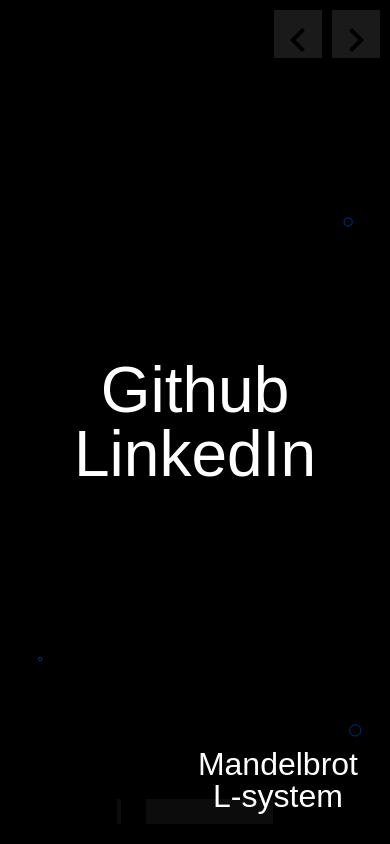
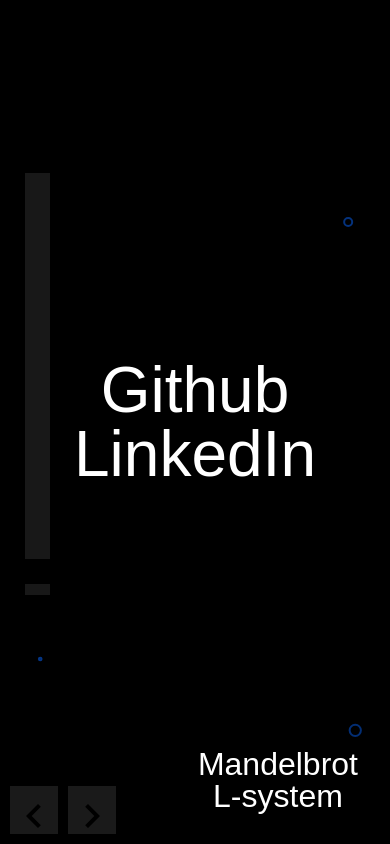
Before and after one commit to Drenata/patrick-andersson, a React app: page / in a window 390 px wide. Built offline with nearby package versions, Linux system fonts and the light colour scheme.

Commit message:
Make stuff easier for mobilephones

```diff
--- a/src/backgrounds/Rain.tsx
+++ b/src/backgrounds/Rain.tsx
@@ -56,8 +56,9 @@
       const x = this.random.nextFloat() * this.width;
       const y = this.random.nextFloat() * this.height;
 
-      for (let i = 0; i < y; i+= 30) {
-        this.context.fillRect(x, i, 1, Math.min(this.height / 5, y - i));
+      const dropSpeed = 30;
+      for (let i = -10; i < y; i+= dropSpeed) {
+        this.context.fillRect(x, i, 2, Math.min(this.height / 10, y - i));
         yield;
       }
 
@@ -65,6 +66,7 @@
       const speed = size / 60;
       for (let i = 0; i < size; i+= speed) {
         this.context.strokeStyle = Color.linearInterpolate(this.beginningColor, this.endColor, i / size).toString();
+        this.context.lineWidth = 2;
         this.context.beginPath();
         this.context.arc(x, y, i / 2, 0, 2 * Math.PI);
         this.context.stroke();
@@ -76,7 +78,7 @@
       this.width = width;
       this.height = height;
       this.context = context;
-      this.context.fillStyle = "rgba(4, 57, 142, 0.7)";
+      this.context.fillStyle = "rgba(4, 57, 142, 1.0)";
       this.context.clearRect(0, 0, width, height);
 
       for (let i = 0; i < this.drops.length; i++) {
--- a/src/components/Slider.tsx
+++ b/src/components/Slider.tsx
@@ -30,6 +30,7 @@
 
   render() {
     return (
+      <div className="slider-div">
         <input
           key={this.props.id}
           type="range"
@@ -40,7 +41,8 @@
           id={this.props.id}
           onInput={this.props.onInput}
           onChange={this.onChange}
-      />);
+        />
+      </div>);
   }
 
 }
--- a/style.css
+++ b/style.css
@@ -1,4 +1,4 @@
-*{
+* {
   font-family: sans-serif;
   padding: 0;
   margin: 0;
@@ -10,20 +10,20 @@
   overflow: hidden;
 }
 
-body{
-  background: rgb(0, 0, 0)
+body {
+  background: rgb(0, 0, 0);
 }
 
-a{
+a {
   text-decoration: none;
   color: #fff;
 }
 
-a:hover{
+a:hover {
   color: rgba(255, 255, 255, 0.33);
 }
 
-.content{
+.content {
   display: flex;
   height: 100%;
   font-size: 4em;
@@ -32,7 +32,7 @@
   align-items: center;
 }
 
-.projects{
+.projects {
   position: absolute;
   right: 1em;
   bottom: 1em;
@@ -49,20 +49,20 @@
 }
 
 .bg-controller {
-  opacity: 0.1;
-  color: #d3d3d394;
   position: fixed;
-  bottom: 10px;
-  left: 50%;
-  width: 40%;
-  transform: translate(-50%, 0);
-  margin: 0 auto;
+  top: 0px;
+  left: 25px;
+  height: 100%;
+  display: flex;
+  flex-direction: column;
+  justify-content: center;
+  pointer-events: none;
 }
 
 #next-bg {
   position: fixed;
-  top: 10px;
-  right: 10px;
+  left: 68px;
+  bottom: 10px;
   height: 48px;
   width: 48px;
   background-color: rgba(255, 255, 255, 0.1);
@@ -70,8 +70,8 @@
 
 #prev-bg {
   position: fixed;
-  top: 10px;
-  right: 68px;
+  bottom: 10px;
+  left: 10px;
   height: 48px;
   width: 48px;
   background-color: rgba(255, 255, 255, 0.1);
@@ -89,21 +89,34 @@
   fill: rgba(0, 0, 0, 1);
 }
 
-.slidecontainer {
-  width: 100%;
+.slidercontainer {
+  height: 60vh;
+  display: flex;
+  justify-content: flex-end;
+  flex-direction: row;
+}
+
+.slider-div {
+  width: 25px;
+  padding-right: 25px;
 }
 
 .slider {
   -webkit-appearance: none;
-  width: 100%;
+  width: 50vh;
   height: 25px;
   background: #d3d3d394;
   outline: none;
   -webkit-transition: .2s;
   transition: opacity .2s;
+  transform-origin: 50vh 0px;
+  transform: rotate(-90deg) translate(25px,-50vh);
+  opacity: 0.2;
+  pointer-events: auto;
+  color: #d3d3d394;
 }
 
-.bg-controller:hover {
+.slider:hover {
   opacity: 0.7;
 }
 
```
Lines whose indentation alone changed are shown as unchanged.
